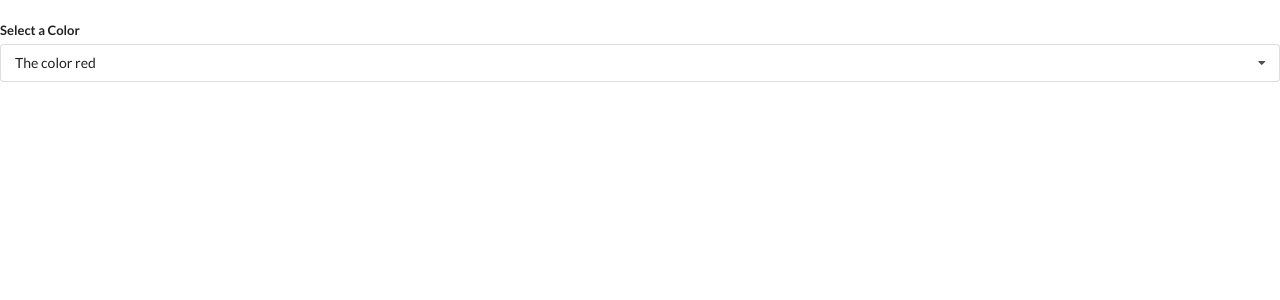
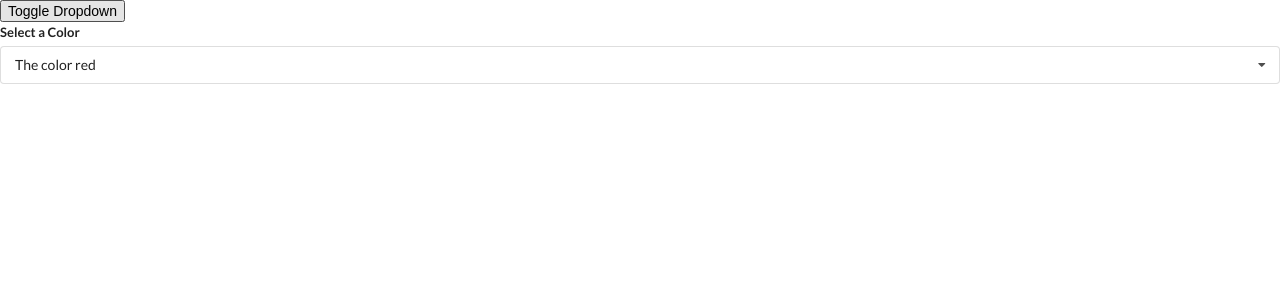
Before and after one commit to emmafattori/react-widgets-app, a React (Create React App) app: page / in a window 1280 px wide. Shown: the top 300 px of the page. Built offline with nearby package versions, Linux system fonts and the light colour scheme.

Commit message:
adding in click features

```diff
--- a/src/App.js
+++ b/src/App.js
@@ -37,14 +37,18 @@ const options = [
 export default () => {
 
 	const [selected, setSelected] = useState(options[0]);
+	const [showDropdown, setShowDropdown] = useState(true)
 
 	return (
 		<div>
-			<br />
-			<Dropdown
+			<button conClick={() => setShowDropdown(!showDropdown)}>Toggle Dropdown</button>
+			{showDropdown ?
+				<Dropdown
 				selected={selected}
 				options={options}
-				onSelectedChange={setSelected}/>
+				onSelectedChange={setSelected}/> : null
+			}
+
 		</div>
 	)
 }
--- a/src/components/Dropdown.js
+++ b/src/components/Dropdown.js
@@ -1,8 +1,19 @@
-import React, { useState } from 'react';
+import React, { useState , useEffect, useRef } from 'react';
 
 const Dropdown = ({ options, selected, onSelectedChange }) => {
 
 	const [open, setOpen] = useState(false)
+	const ref = useRef();
+
+	useEffect(() => {
+		document.body.addEventListener('click', (event) => {
+			if(ref.current.contains(event.target)){
+				return
+			}
+			setOpen(false);
+		});
+	}, []);
+
 	const renderedOptions = options.map((option) => {
 
 		if(option.value === selected.value){
@@ -19,9 +30,9 @@ const Dropdown = ({ options, selected, onSelectedChange }) => {
 			</div>
 		)
 	})
-
+	console.log(ref.current)
 	return (
-		<div className="ui form">
+		<div ref={ref} className="ui form">
 			<div className="field">
 				<label className="label">Select a Color</label>
 				<div onClick={() => setOpen(!open)}
```
